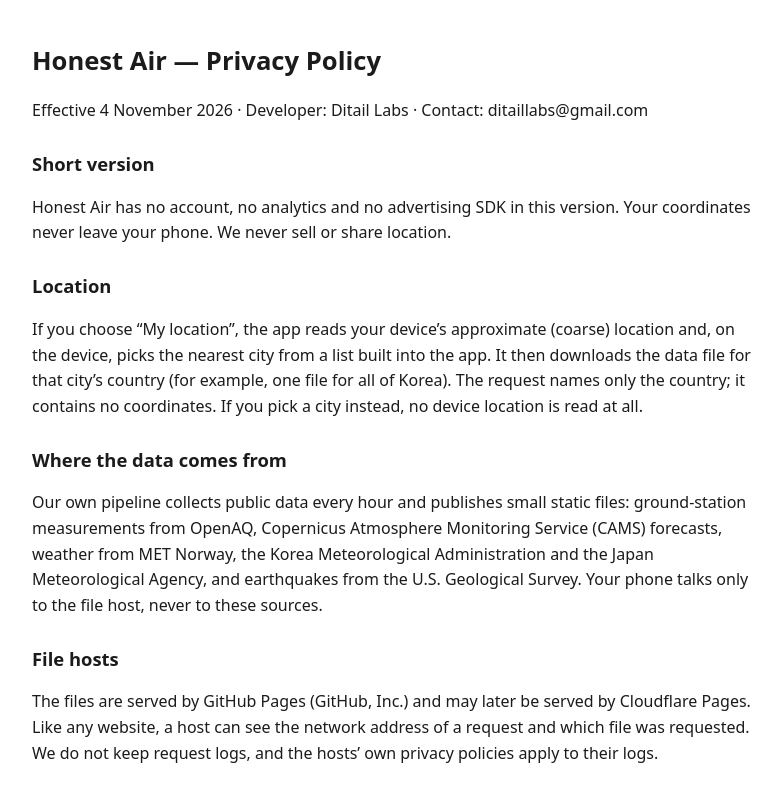
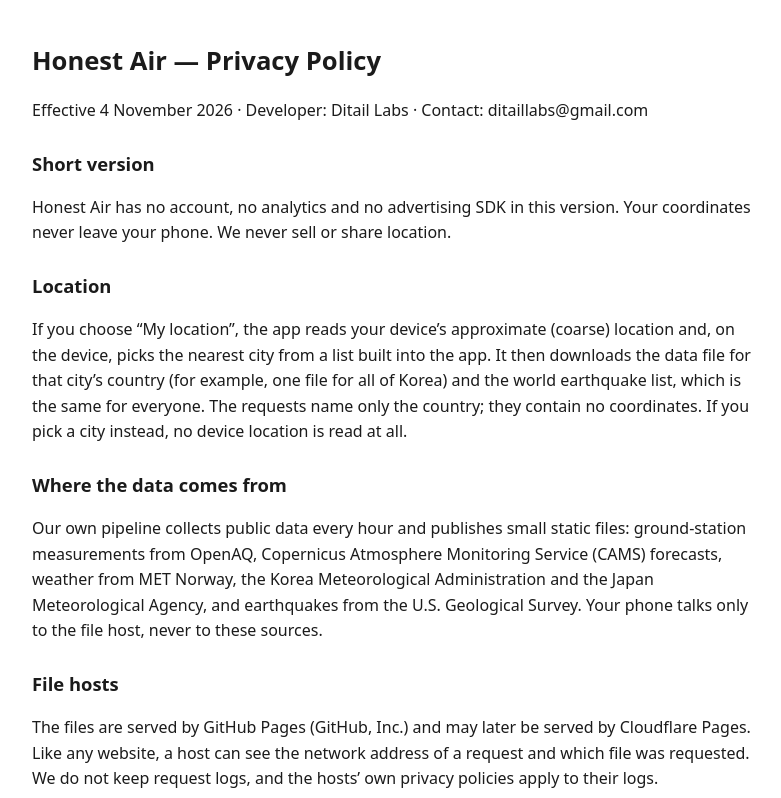
Before and after one commit to ditailgptwork/ditailgptwork.github.io, a plain HTML site: page honest-air/privacy.html in a window 1280 px wide. Shown: the top 798 px of the page, without its empty margins (248-1029 px from the left). Drawn offline with Linux system fonts and the light colour scheme.

Commit message:
Honest Air privacy: the app also downloads the world earthquake list
Version 0.3.1 shows M4.5+ earthquakes within 1,000 km. The list is one file,
the same for everyone, so requests still name only the country.

Co-Authored-By: Claude Opus 5.5 <noreply@anthropic.com>
Claude-Session: https://claude.ai/code/session_018xKxepXi8MWWDM2CtidDMq

```diff
--- a/honest-air/privacy.html
+++ b/honest-air/privacy.html
@@ -21,7 +21,7 @@
 <p>Honest Air has no account, no analytics and no advertising SDK in this version. Your coordinates never leave your phone. We never sell or share location.</p>
 
 <h2>Location</h2>
-<p>If you choose “My location”, the app reads your device’s approximate (coarse) location and, on the device, picks the nearest city from a list built into the app. It then downloads the data file for that city’s country (for example, one file for all of Korea). The request names only the country; it contains no coordinates. If you pick a city instead, no device location is read at all.</p>
+<p>If you choose “My location”, the app reads your device’s approximate (coarse) location and, on the device, picks the nearest city from a list built into the app. It then downloads the data file for that city’s country (for example, one file for all of Korea) and the world earthquake list, which is the same for everyone. The requests name only the country; they contain no coordinates. If you pick a city instead, no device location is read at all.</p>
 
 <h2>Where the data comes from</h2>
 <p>Our own pipeline collects public data every hour and publishes small static files: ground-station measurements from OpenAQ, Copernicus Atmosphere Monitoring Service (CAMS) forecasts, weather from MET Norway, the Korea Meteorological Administration and the Japan Meteorological Agency, and earthquakes from the U.S. Geological Survey. Your phone talks only to the file host, never to these sources.</p>
```
